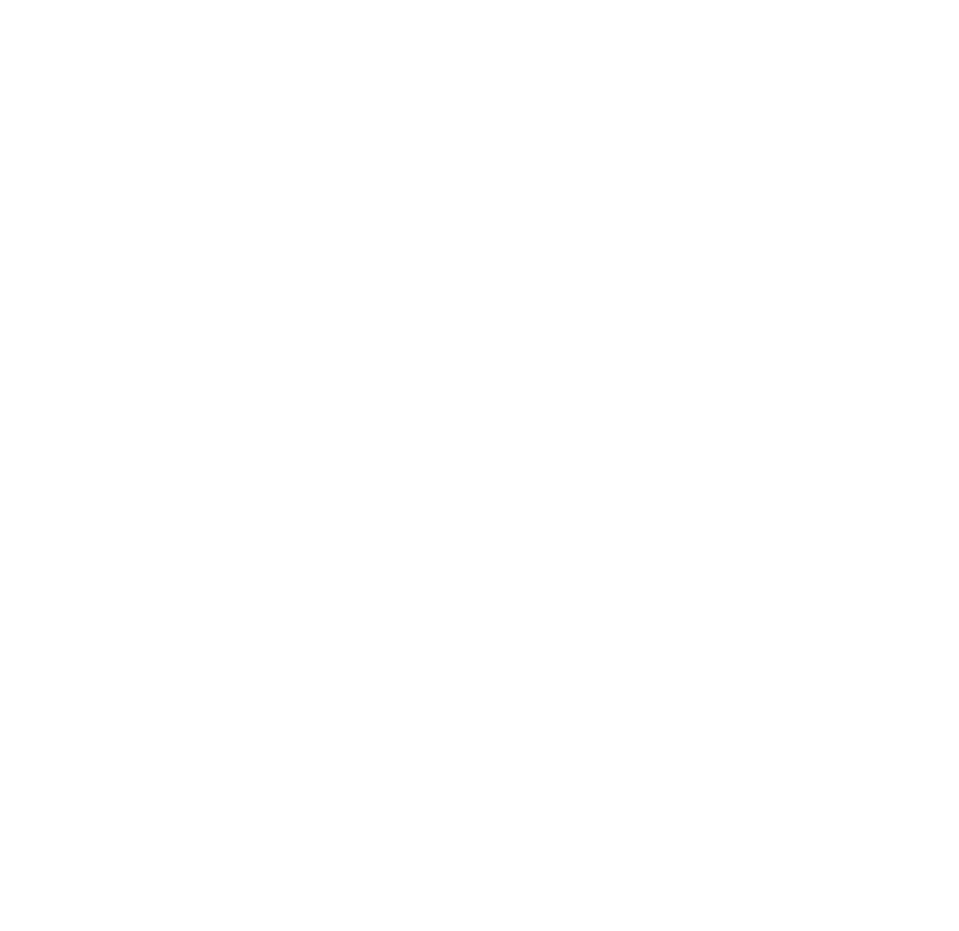
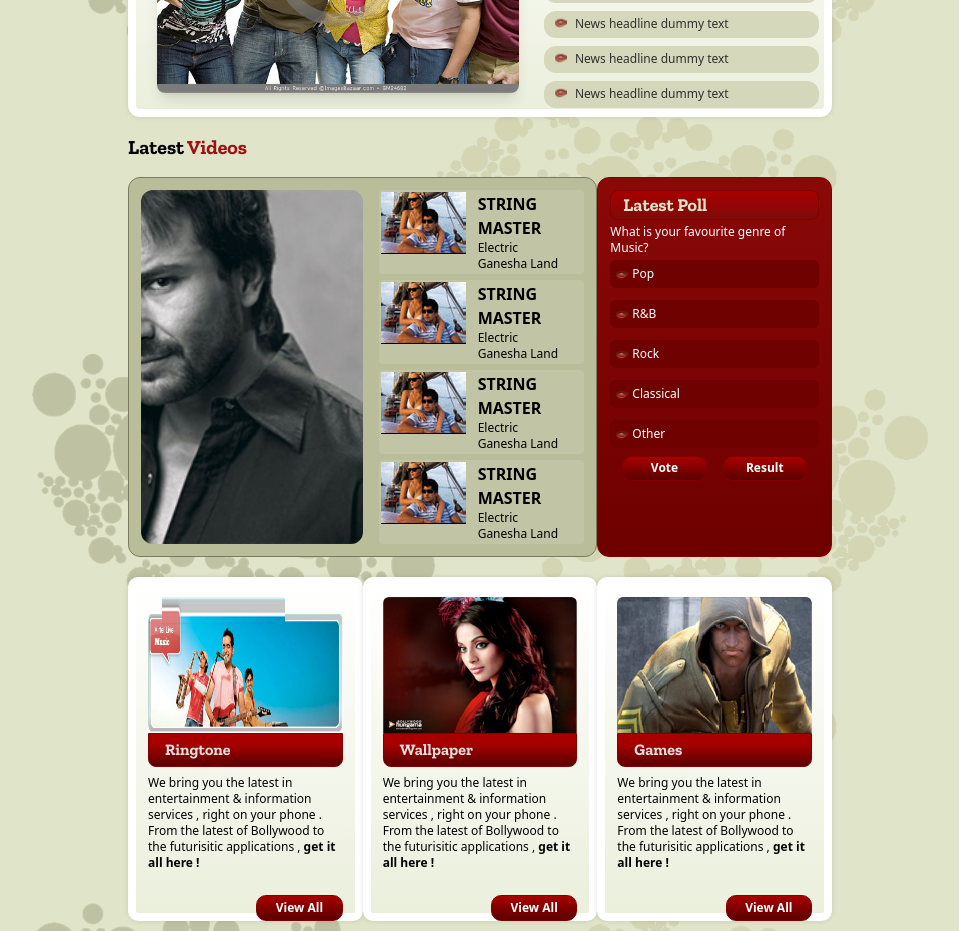
Before and after one commit to hexs00si/Entertainment-live, a React (Vite) app in the folder Entertainment-live/: page / in a window 1280 px wide. Shown: the part 380-1311 px from the top of the page, without its empty margins (160-1119 px from the left). Before the commit the page ends 800 px from the top, so only its background shows below. Built offline with nearby package versions, Linux system fonts and the light colour scheme.

Commit message:
Created a content component , left with just the footer component

```diff
--- a/Entertainment-live/src/App.jsx
+++ b/Entertainment-live/src/App.jsx
@@ -1,3 +1,4 @@
+import Content from "./components/Cards/Content"
 import Navbar from "./components/Navbar/Navbar"
 
 
@@ -7,6 +8,7 @@ const App = () => {
   return (
    <>
    <Navbar />
+   <Content />
 
    </>
   )
--- a/Entertainment-live/src/components/Cards/Card.jsx
+++ b/Entertainment-live/src/components/Cards/Card.jsx
@@ -1,16 +1,21 @@
-const Card = () => {
+const Card = (props) => {
   return (
     <div className="card rounded-md p-3">
       <img
-      src="../src/assets/images/Layer 12.png"
-      alt="ringtone"
+        src={props.img}
+        alt={props.alt}
         className="h-[45%] w-full rounded-t-md "
       />
 
-      <h1 className="text-base font-bold font-title text-mininav cardheading rounded-b-lg w-full py-1 px-4">RINGTONE</h1>
-      <div className="mt-2" >
+      <h1 className="text-base font-bold font-title text-mininav cardheading rounded-b-lg w-full py-1 px-4">
+        {props.heading}
+      </h1>
+      <div className="mt-2">
         <p className="font-sans font-light text-black text-xs text-wrap mb-6">
-        We bring you the latest in entertainment & information services , right on your phone . From the latest of Bollywood to the futurisitic applications , get it all here !
+          We bring you the latest in entertainment & information services ,
+          right on your phone . From the latest of Bollywood to the futurisitic
+          applications ,
+          <span className=" font-semibold"> get it all here ! </span>
         </p>
         <div className="flex justify-end">
           <button
@@ -27,5 +32,4 @@ const Card = () => {
 
 export default Card;
 
-
 // adding hover class to the button present inside the card
--- /dev/null
+++ b/Entertainment-live/src/components/Cards/Content.jsx
@@ -0,0 +1,26 @@
+import Card from "./Card"
+import Latestvideos from "./Latestvideos"
+import Newswindow from "./Newswindow"
+import Pollcard from "./Pollcard"
+
+
+const Content = () => {
+  return (
+    <div className="flex flex-col justify-between gap-2.5 contentbackg">
+        <div className="mt-3.5"><Newswindow /></div>
+        <h2 className="w-[55%] mx-auto mt-1.5 mb-1.5 text-xl font-title text-black font-extrabold ">Latest <span className="text-navbackground">Videos</span></h2>
+        <div className="flex flex-row w-[55%] mx-auto justify-between">
+            <Latestvideos />
+            <Pollcard />
+        </div>
+        <div className="w-[55%] mx-auto flex justify-between my-2.5">
+            <Card heading="Ringtone" img="../src/assets/images/Layer 13.png" alt="Ringtone"/>
+            <Card heading="Wallpaper" img="../src/assets/images/Layer 12.png" alt="Wallpaper"/>
+            <Card heading="Games" img="../src/assets/images/Layer 10.png" alt="Games"/>
+        </div>
+
+    </div>
+  )
+}
+
+export default Content
--- a/Entertainment-live/src/components/Cards/Latestvideos.jsx
+++ b/Entertainment-live/src/components/Cards/Latestvideos.jsx
@@ -1,10 +1,10 @@
-import saif from '../assets/images/Layer 16.png'
-import man from '../assets/images/Layer 21.png'
+import saif from '/src/assets/images/Layer 16.png';
+import man from '/src/assets/images/Layer 21.png';
 
 const Latestvideos = () => {
   return (
-    <div className='flex flex-row  w-[45%] mx-auto items-start videocardBg rounded-xl p-3 gap-4'>
-        <img className='rounded-xl h-full object-cover' src={saif} alt="" />
+    <div className='flex flex-row w-2/3 mx-auto items-start videocardBg rounded-xl p-3 gap-4'>
+        <img className='rounded-xl w-1/2 h-full object-cover' src={saif} alt="" />
         <div className='flex flex-col gap-1.5'>
         <div className='flex items-start vidRow rounded gap-0.5 p-0.5'>
                 <img className='mr-2.5' src={man} alt='' />
--- a/Entertainment-live/src/components/Cards/Newswindow.jsx
+++ b/Entertainment-live/src/components/Cards/Newswindow.jsx
@@ -1,5 +1,5 @@
-import redbtn from "../assets/images/Layer 4 copy 4.png";
-import newsimage from "../assets/images/Layer 14.png";
+import redbtn from '/src/assets/images/Layer 4 copy 4.png';
+import newsimage from "/src/assets/images/Layer 14.png";
 
 const Newswindow = () => {
   return (
--- a/Entertainment-live/src/components/Cards/Pollcard.jsx
+++ b/Entertainment-live/src/components/Cards/Pollcard.jsx
@@ -1,17 +1,17 @@
-import redbtn from "../assets/images/Layer 4 copy 4.png";
+import redbtn from "/src/assets/images/Layer 4 copy 4.png";
 
 const Pollcard = () => {
   return (
-    <div className="pollCardBg p-3 w-[22%] rounded-xl">
+    <div className="pollCardBg p-3 w-1/3 rounded-xl">
       <div className="text-lg font-title text-polltext font-bold pollCard rounded-lg pl-3 mb-1">
         Latest Poll
       </div>
       <h3 className="text-white font-sans font-light text-xs">
         What is your favourite genre of Music?
       </h3>
-      <ul className="mb-2">
+      <ul className="mb-2 flex flex-col gap-2">
         <li>
-          <span className="flex items-center gap-1 rounded-md bg-pollrow mt-1">
+          <span className="flex p-1.5 items-center gap-1 rounded-md bg-pollrow mt-1">
             <img className=" size-3" src={redbtn} alt="btn" />
             <p className="text-xs font-sans text-center font-light text-white">
               Pop
@@ -19,7 +19,7 @@ const Pollcard = () => {
           </span>
         </li>
         <li>
-          <span className="flex items-center gap-1 rounded-md bg-pollrow mt-1">
+          <span className="flex p-1.5 items-center gap-1 rounded-md bg-pollrow mt-1">
             <img className=" size-3" src={redbtn} alt="btn" />
             <p className="text-xs font-sans text-center font-light text-white">
               R&B
@@ -27,7 +27,7 @@ const Pollcard = () => {
           </span>
         </li>{" "}
         <li>
-          <span className="flex items-center gap-1 rounded-md bg-pollrow mt-1">
+          <span className="flex p-1.5 items-center gap-1 rounded-md bg-pollrow mt-1">
             <img className=" size-3" src={redbtn} alt="btn" />
             <p className="text-xs font-sans text-center font-light text-white">
               Rock
@@ -35,7 +35,7 @@ const Pollcard = () => {
           </span>
         </li>{" "}
         <li>
-          <span className="flex items-center gap-1 rounded-md bg-pollrow mt-1">
+          <span className="flex p-1.5 items-center gap-1 rounded-md bg-pollrow mt-1">
             <img className=" size-3" src={redbtn} alt="btn" />
             <p className="text-xs font-sans text-center font-light text-white">
               Classical
@@ -43,7 +43,7 @@ const Pollcard = () => {
           </span>
         </li>{" "}
         <li>
-          <span className="flex items-center gap-1 rounded-md bg-pollrow mt-1">
+          <span className="flex p-1.5 items-center gap-1 rounded-md bg-pollrow mt-1">
             <img className=" size-3" src={redbtn} alt="btn" />
             <p className="text-xs font-sans text-center font-light text-white">
               Other
--- a/Entertainment-live/src/index.css
+++ b/Entertainment-live/src/index.css
@@ -87,3 +87,12 @@
   background-image: url('/src/assets/images/backgroundnav.png');
   background-blend-mode: multiply;
 }
+
+.contentbackg{
+    background-image: url('/src/assets/images/backbubble.png');
+    background-color: #e0e5ca;
+    background-size: 70%;
+    background-repeat: repeat-y ;
+    background-position-x: center;
+
+}
```
Also changed, not shown: Entertainment-live/src/assets/images/backbubble.png (renamed from Entertainment-live/src/assets/images/background-bubble.png). Lines whose indentation alone changed are shown as unchanged.
